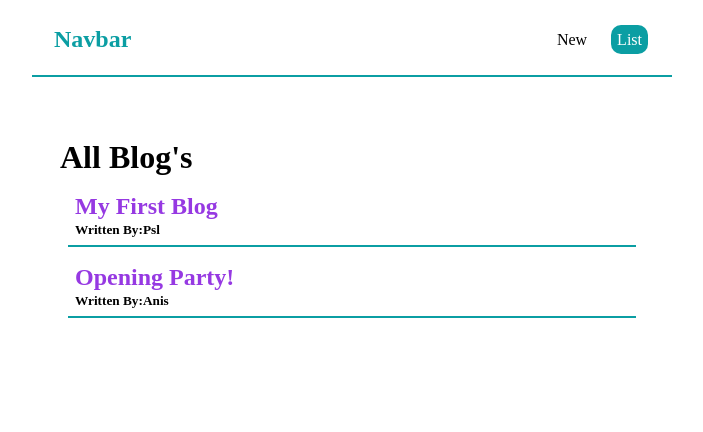
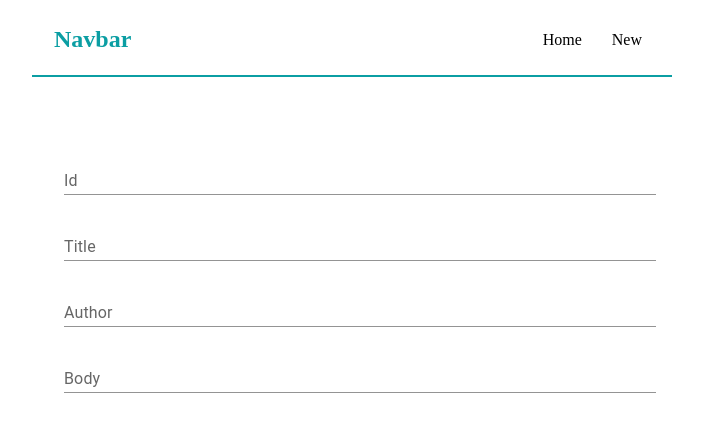
Before and after one commit to Anisujjaman-Md/my-aap, a React (Create React App) app: page /create in a window 1280 px wide. Shown: the top 432 px of the page, without its empty margins (288-991 px from the left). Built offline with nearby package versions, Linux system fonts and the light colour scheme; data requests are answered from the project's data file; a web font is replaced by a local one.

Commit message:
7th Commit

```diff
--- a/package.json
+++ b/package.json
@@ -3,12 +3,16 @@
   "version": "0.1.0",
   "private": true,
   "dependencies": {
+    "@emotion/react": "^11.10.5",
+    "@emotion/styled": "^11.10.5",
+    "@mui/material": "^5.10.11",
     "@testing-library/jest-dom": "^5.14.1",
     "@testing-library/react": "^13.0.0",
     "@testing-library/user-event": "^13.2.1",
     "json-server": "^0.17.0",
     "react": "^18.2.0",
     "react-dom": "^18.2.0",
+    "react-router-dom": "^6.4.2",
     "react-scripts": "5.0.1",
     "web-vitals": "^2.1.0"
   },
--- a/src/App.jsx
+++ b/src/App.jsx
@@ -1,14 +1,23 @@
 import Navbar from "./components/Navbar";
 import Home from "./pages/Home";
+import Create from "./pages/Create";
+import { BrowserRouter as Router, Routes, Route } from "react-router-dom";
+import BlogBody from "./pages/BlogBody";
 
 const App = () => {
   return (
-    <div className="App">
-      <Navbar />
-      <div className="content">
-        <Home />
+    <Router>
+      <div className="App">
+        <Navbar />
+        <div className="content">
+          <Routes>
+            <Route exact path="/" element={<Home />} />
+            <Route exact path="/create" element={<Create />} />
+            <Route exact path="/blog/:id" element={<BlogBody />} />
+          </Routes>
+        </div>
       </div>
-    </div>
+    </Router>
   );
 };
 export default App;
--- a/src/components/Navbar.jsx
+++ b/src/components/Navbar.jsx
@@ -1,22 +1,12 @@
 import React from "react";
-
+import { Link } from "react-router-dom";
 export const Navbar = () => {
   return (
     <nav className="navbar">
       <h1>Navbar</h1>
       <div className="links">
-        <a href="/create">New</a>
-        <a
-          href="/"
-          style={{
-            color: "#ffffff",
-            backgroundColor: "#0b9ea3",
-            borderRadius: "10px",
-            hoverBackgroundColor: "#000000",
-          }}
-        >
-          List
-        </a>
+        <Link to="/">Home</Link>
+        <Link to="/create">New</Link>
       </div>
     </nav>
   );
--- a/src/api/blog.js
+++ b/src/fetch/blogFetch.js
@@ -1,9 +1,9 @@
-const baseApiUrl = "http://localhost:8001"
+// const baseApiUrl = "http://localhost:8001"
 
 
 export const getBlogs = async () => {
   try {
-    let res = await fetch(`${baseApiUrl}/blogs`);
+    let res = await fetch("https://jsonplaceholder.typicode.com/posts");
     if(res.ok){
         let data = await res.json();
         return data;
--- a/src/index.css
+++ b/src/index.css
@@ -26,7 +26,11 @@
     padding: 6px;
   }
   .navbar a:hover {
-    color: #ff0000;
+    color: #ffffff;
+    background-color: rgb(105, 90, 90);
+    border-radius: 5px;
+    border-bottom: 5px solid #ffc629;
+
   }
   .content {
     max-width: 600px;
@@ -43,3 +47,8 @@
   .blog-preview h2{
     color:#9639e2;
   }
+
+  .blog-preview a{
+
+    text-decoration: none;
+  }
--- a/src/pages/BlogList.jsx
+++ b/src/pages/BlogList.jsx
@@ -1,15 +1,15 @@
 import React from "react";
-
+import {Link} from 'react-router-dom'
 function BlogList({ blogs, title }) {
-  // const blogs = props.blogs
-  // console.log(props,blogs)
   return (
     <div className="blog-list">
       <h1> {title} </h1>
       {blogs.map((blog) => (
-        <div className="blog-preview" key={blog.id}>
-          <h2>{blog.title}</h2>
-          <h5>Written By:{blog.author}</h5>
+        <div className="blog-preview">
+          <Link to={`/blog/${blog.id}`}>
+            <h2>{blog.id} : {blog.title}</h2>
+          </Link>
+          {/* <h5>Written By:{blog.body}</h5> */}
         </div>
       ))}
     </div>
--- /dev/null
+++ b/src/pages/Create.jsx
@@ -0,0 +1,21 @@
+import * as React from "react";
+import Box from "@mui/material/Box";
+import TextField from "@mui/material/TextField";
+
+export default function Create() {
+  return (
+    <Box
+      component="form"
+      sx={{
+        "& > :not(style)": { m: 1, width: "100%" },
+      }}
+      noValidate
+      autoComplete="off"
+    >
+      <TextField id="standard-basic" label="Id" variant="standard" />
+      <TextField id="standard-basic" label="Title" variant="standard" />
+      <TextField id="standard-basic" label="Author" variant="standard" />
+      <TextField id="standard-basic" label="Body" variant="standard" />
+    </Box>
+  );
+}
--- a/src/pages/Home.jsx
+++ b/src/pages/Home.jsx
@@ -1,5 +1,5 @@
 import React, { Fragment, useState, useEffect } from "react";
-import { getBlogs } from "../api/blog";
+import { getBlogs } from "../fetch/blogFetch";
 import BlogList from "./BlogList";
 
 function Home() {
@@ -12,6 +12,7 @@ function Home() {
 
   useEffect(() => {
     getData();
+
   }, []);
 
   return (
```
Also changed, not shown: src/fetch/blogBodyFetch.js (added, +15 -0 lines), src/pages/BlogBody.jsx (added), 2 other files (tests, documents, lock files or other folders).
